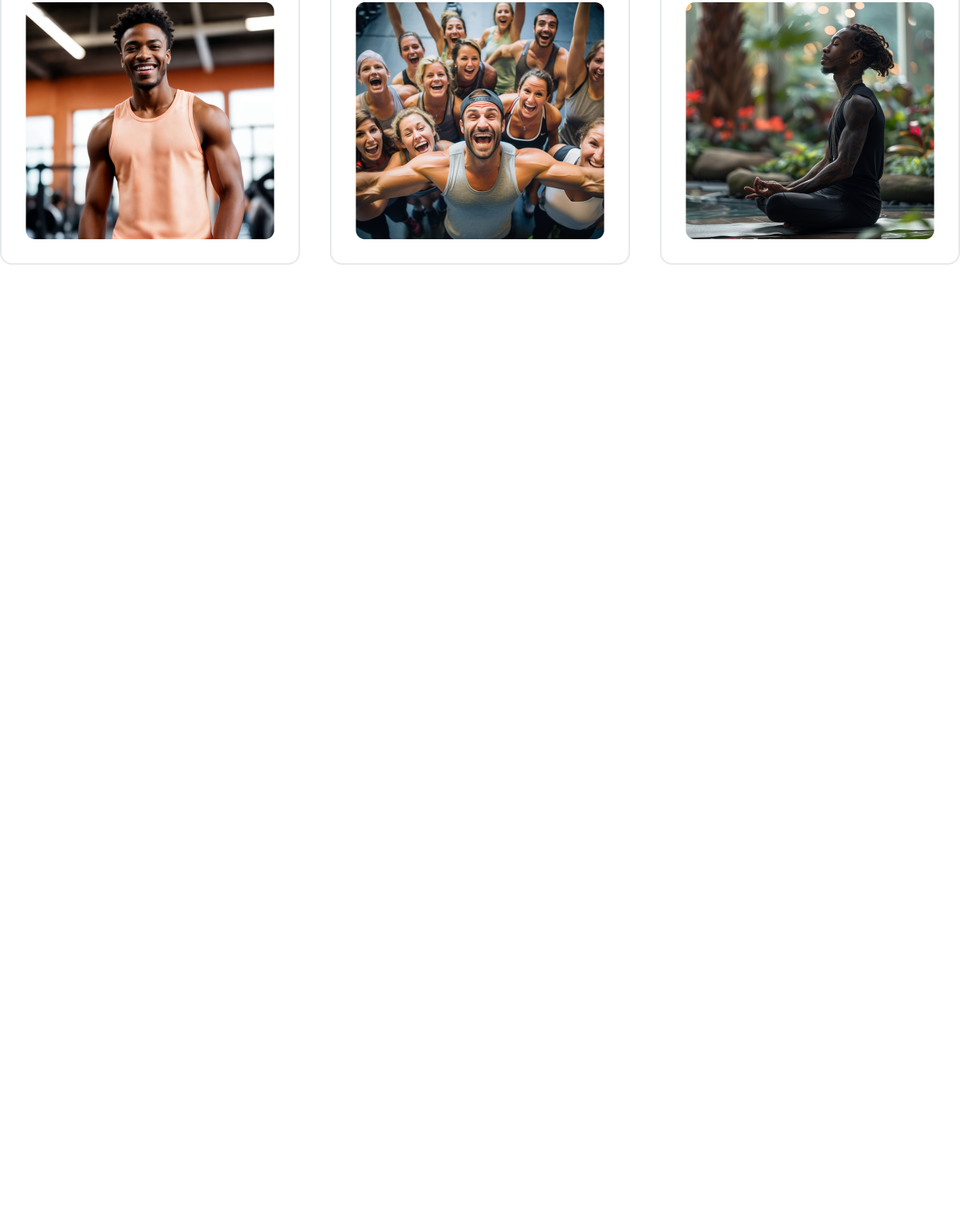
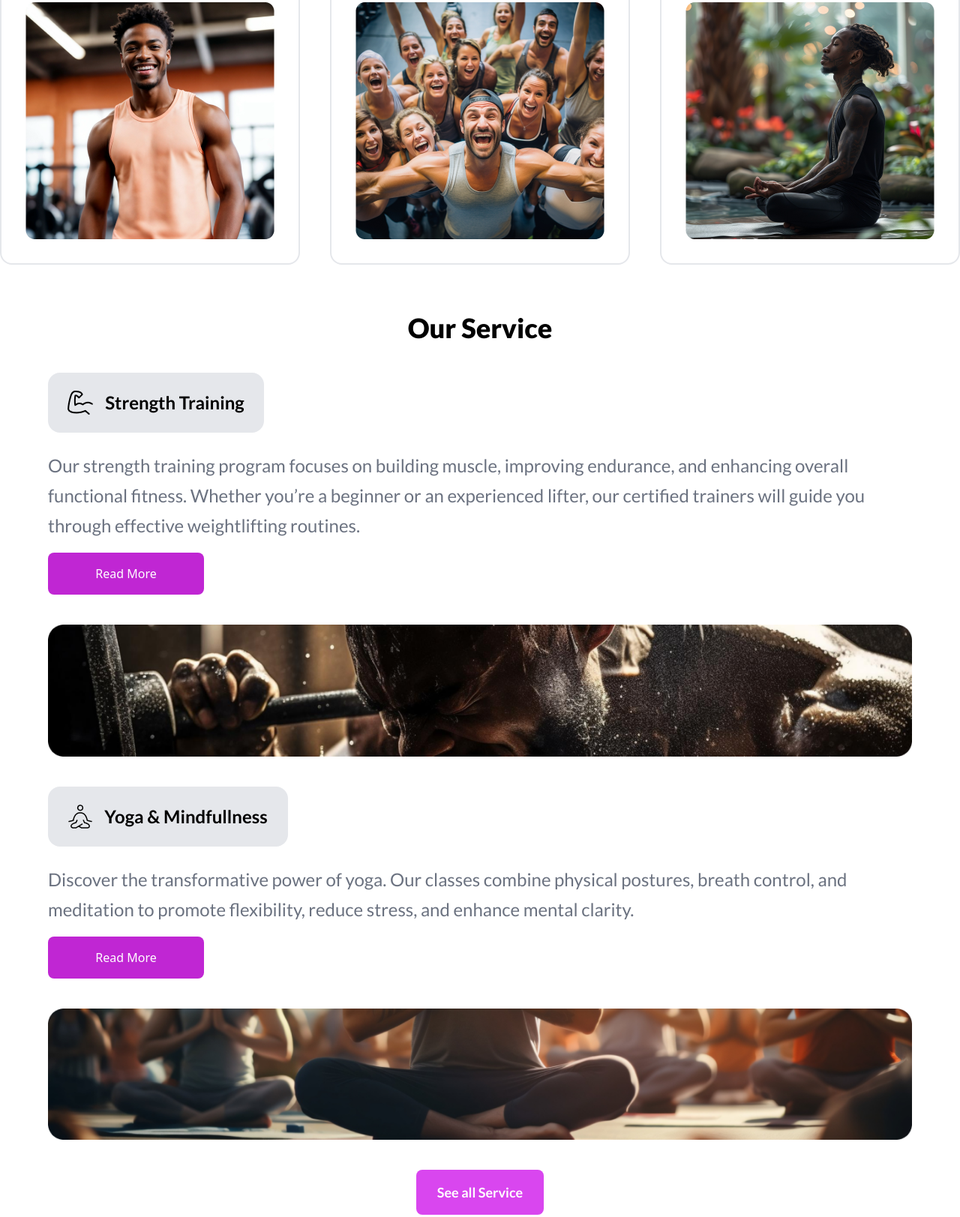
Before and after one commit to kwawbaidoo/Fitness, a website: page index.html in a window 1280 px wide. Shown: the part 2144-3767 px from the top of the page at 75% size. Before the commit the page ends 2561 px from the top, so only its background shows below. Drawn offline with Linux system fonts and the light colour scheme.

Commit message:
working service page

```diff
--- a/index.html
+++ b/index.html
@@ -3,9 +3,12 @@
   <head>
     <meta charset="UTF-8" />
     <meta name="viewport" content="width=device-width, initial-scale=1.0" />
-    <link rel="preconnect" href="https://fonts.googleapis.com">
-<link rel="preconnect" href="https://fonts.gstatic.com" crossorigin>
-<link href="https://fonts.googleapis.com/css2?family=Raleway:ital,wght@0,100..900;1,100..900&display=swap" rel="stylesheet">
+    <link rel="preconnect" href="https://fonts.googleapis.com" />
+    <link rel="preconnect" href="https://fonts.gstatic.com" crossorigin />
+    <link
+      href="https://fonts.googleapis.com/css2?family=Raleway:ital,wght@0,100..900;1,100..900&display=swap"
+      rel="stylesheet"
+    />
     <link rel="preconnect" href="https://fonts.googleapis.com" />
     <link rel="preconnect" href="https://fonts.gstatic.com" crossorigin />
     <link
@@ -120,11 +123,18 @@
         <div class="flex flex-col gap-10 w-full max-w-7xl items-center">
           <h3 class="font-lato font-extrabold text-4xl">What Sets Us Apart</h3>
           <div class="flex gap-10">
-            <div class="rounded-2xl border-2 border-gray-200 p-8 flex flex-col gap-6">
+            <div
+              class="rounded-2xl border-2 border-gray-200 p-8 flex flex-col gap-6"
+            >
               <div class="flex gap-4 flex-col">
                 <div class="flex gap-4">
-                  <span class="flex font-Raleway font-extrabold text-4xl">01</span>
-                  <span class="font-semibold font-Raleway text-xl px-3 py-2 rounded-xl border border-gray-300 text-center">Personalized Approach</span>
+                  <span class="flex font-Raleway font-extrabold text-4xl"
+                    >01</span
+                  >
+                  <span
+                    class="font-semibold font-Raleway text-xl px-3 py-2 rounded-xl border border-gray-300 text-center"
+                    >Personalized Approach</span
+                  >
                 </div>
                 <p class="font-medium font-Raleway text-base leading-5">
                   We understand that no two bodies are the same. Our certified
@@ -132,13 +142,20 @@
                   results.
                 </p>
               </div>
-              <img class="" src="./assest/Flip card component.png" alt="">
+              <img class="" src="./assest/Flip card component.png" alt="" />
             </div>
-            <div class="rounded-2xl border-2 border-gray-200 p-8 flex flex-col gap-6">
-                <div class="flex gap-4 flex-col ">
+            <div
+              class="rounded-2xl border-2 border-gray-200 p-8 flex flex-col gap-6"
+            >
+              <div class="flex gap-4 flex-col">
                 <div class="flex gap-4">
-                    <span class="flex font-Raleway font-extrabold text-4xl">01</span>
-                    <span class="font-semibold font-Raleway text-xl px-3 py-2 rounded-xl border border-gray-300 text-center">Personalized Approach</span>
+                  <span class="flex font-Raleway font-extrabold text-4xl"
+                    >01</span
+                  >
+                  <span
+                    class="font-semibold font-Raleway text-xl px-3 py-2 rounded-xl border border-gray-300 text-center"
+                    >Personalized Approach</span
+                  >
                 </div>
                 <p class="font-medium font-Raleway text-base leading-5">
                   We understand that no two bodies are the same. Our certified
@@ -146,13 +163,20 @@
                   results.
                 </p>
               </div>
-                <img class="" src="./assest/Flip card component (1).png" alt="">
+              <img class="" src="./assest/Flip card component (1).png" alt="" />
             </div>
-              <div class="rounded-2xl border-2 border-gray-200 p-8 flex flex-col gap-6">
+            <div
+              class="rounded-2xl border-2 border-gray-200 p-8 flex flex-col gap-6"
+            >
               <div class="flex gap-4 flex-col">
                 <div class="flex gap-4">
-                    <span class="flex font-Raleway font-extrabold text-4xl">01</span>
-                    <span class="font-semibold font-Raleway text-xl px-3 py-2 rounded-xl border border-gray-300 text-center">Personalized Approach</span>
+                  <span class="flex font-Raleway font-extrabold text-4xl"
+                    >01</span
+                  >
+                  <span
+                    class="font-semibold font-Raleway text-xl px-3 py-2 rounded-xl border border-gray-300 text-center"
+                    >Personalized Approach</span
+                  >
                 </div>
                 <p class="font-medium font-Raleway text-base leading-5">
                   We understand that no two bodies are the same. Our certified
@@ -160,14 +184,68 @@
                   results.
                 </p>
               </div>
-                <img class="" src="./assest/Flip card component (2).png" alt="">
+              <img class="" src="./assest/Flip card component (2).png" alt="" />
             </div>
           </div>
         </div>
       </section>
 
-      <section class="flex gap-10">
+      <section class="flex flex-col gap-10 pb-16 items-center justify-center">
+        <h3 class="font-lato font-extrabold text-4xl">Our Service</h3>
+        <div class="flex flex-col gap-10 px-16">
+          <div class="flex flex-col w-full gap-4 max-w-[1312px]">
+            <div class="flex flex-col gap-6">
+              <button
+                class="flex rounded-2xl gap-4 p-6 bg-gray-200 w-72 items-center justify-center"
+              >
+                <img src="./assest/Vector.png" alt="" />
+                <span class="font-lato font-semibold text-2xl"
+                  >Strength Training</span
+                >
+              </button>
+              <p class="font-lato font-medium text-2xl text-gray-500 leading-10">
+                Our strength training program focuses on building muscle,
+                improving endurance, and enhancing overall functional fitness.
+                Whether you’re a beginner or an experienced lifter, our
+                certified trainers will guide you through effective
+                weightlifting routines.
+              </p>
+            </div>
+            <button
+              class="bg-fuchsia-600 rounded-lg w-52 text-white text-center px-7 py-4"
+            >
+              Read More
+            </button>
+          </div>
+          <img src="./assest/Image put.png" alt="" />
+        </div>
+        <div class="flex flex-col gap-10 px-16">
+          <div class="flex flex-col w-full gap-4 max-w-[1312px]">
+            <div class="flex flex-col gap-6">
+              <button
+                class="flex rounded-2xl gap-4 p-6 bg-gray-200 w-80 items-center justify-center"
+              >
+                <img src="./assest/Group.png" alt="" />
+                <span class="font-lato font-semibold text-2xl"
+                  >Yoga & Mindfullness</span
+                >
+              </button>
+              <p class="font-lato font-medium text-2xl text-gray-500 leading-10">
+                Discover the transformative power of yoga. Our classes combine
+                physical postures, breath control, and meditation to promote
+                flexibility, reduce stress, and enhance mental clarity.
+              </p>
+            </div>
+            <button
+              class="bg-fuchsia-600 rounded-lg w-52 text-white text-center px-7 py-4"
+            >
+              Read More
+            </button>
+          </div>
+          <img src="./assest/Image put (1).png" alt="" />
+        </div>
 
+        <button class="rounded-lg px-7 py-4 bg-fuchsia-500 font-lato font-semibold text-lg text-white">See all Service</button>
       </section>
     </main>
   </body>
```
Also changed, not shown: assest/Group.png (added), assest/Icon.png (added), assest/Vector.png (added), style.css, 2 other files. Lines whose indentation alone changed are shown as unchanged.
